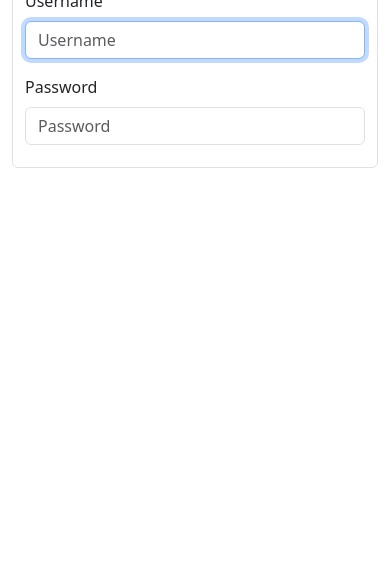
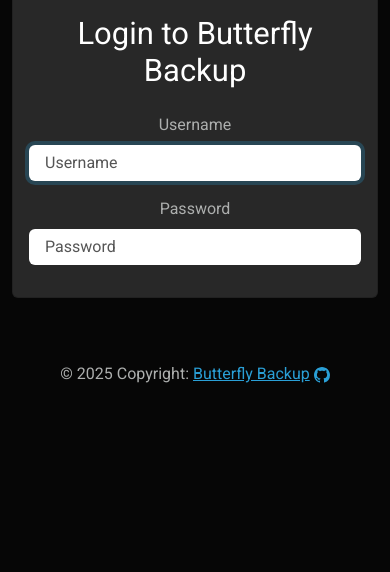
Before and after one commit to MatteoGuadrini/butterfly-backup-web, a Django app: page /accounts/login/ in a window 390 px wide. Shown: the part 272-844 px from the top of the page. Run offline with Django 4.2, Linux system fonts and the light colour scheme; parts of the project's set-up code (start-up, migrations or seed data) failed here and were passed over; some libraries are stand-ins or nearby versions.

Commit message:
chore: add cyborg theme

```diff
--- /dev/null
+++ b/butterfly_backup_web/templates/base.html
@@ -0,0 +1,220 @@
+<!DOCTYPE html>
+<html lang="en" data-bs-theme="light">
+
+{% load bootstrap5 %}
+
+<head>
+  <meta charset="UTF-8">
+  <meta name="viewport" content="width=device-width, initial-scale=1.0">
+  <title>{% block title %}Butterfly Backup{% endblock %}</title>
+
+  <!-- Bootswatch Themes (CDN) -->
+  <link rel="stylesheet" id="theme-link" href="https://cdn.jsdelivr.net/npm/bootswatch@5.3.3/dist/cyborg/bootstrap.min.css">
+
+  <!-- DataTables Bootstrap5 CSS -->
+  <link href="https://cdn.datatables.net/2.3.2/css/dataTables.bootstrap5.css" rel="stylesheet">
+
+  <!-- jQuery -->
+  <script src="https://code.jquery.com/jquery-3.7.1.js"></script>
+
+  <!-- DataTables JS -->
+  <script src="https://cdn.datatables.net/v/dt/dt-2.3.2/datatables.js"></script>
+  <script src="https://cdn.datatables.net/2.3.2/js/dataTables.bootstrap5.js"></script>
+
+  <!-- Custom Theme Styles -->
+  <style>
+    :root {
+      --transition-time: 0.3s;
+    }
+
+    html {
+      transition: background-color var(--transition-time), color var(--transition-time);
+    }
+
+    @media (prefers-color-scheme: dark) {
+      html[data-bs-theme="auto"] {
+        color-scheme: dark;
+      }
+    }
+
+    @media (prefers-color-scheme: light) {
+      html[data-bs-theme="auto"] {
+        color-scheme: light;
+      }
+    }
+
+    body {
+      transition: background-color var(--transition-time), color var(--transition-time);
+    }
+
+    .theme-toggle-btn {
+      background: none;
+      border: none;
+      cursor: pointer;
+      font-size: 1.2rem;
+      color: inherit;
+      padding: 0.5rem;
+      transition: transform 0.3s;
+    }
+
+    .theme-toggle-btn:hover {
+      transform: rotate(20deg);
+    }
+
+    .navbar {
+      transition: background-color var(--transition-time), color var(--transition-time);
+    }
+
+    .navbar-brand, .nav-link, .navbar-brand:hover, .nav-link:hover {
+      color: #ffffff !important;
+    }
+
+    .nav-link.active {
+      color: #00d4ff !important;
+    }
+
+    .color-main-link {
+      color: #ffffff !important;
+      text-decoration: none;
+      font-weight: 500;
+    }
+
+    .color-main-link:hover {
+      color: #ffffff !important;
+      text-decoration: underline;
+    }
+
+    .table-info {
+      background-color: #00d4ff !important;
+      color: #000000 !important;
+    }
+
+    .table-info a {
+      color: #ffffff !important;
+    }
+  </style>
+</head>
+
+<body>
+  <nav class="navbar navbar-expand-lg">
+    <div class="container-fluid">
+      <img src="https://butterfly-backup.readthedocs.io/en/latest/_static/bb_logo.svg" alt="" width="50" class="d-inline-block align-text-top">
+      <a class="navbar-brand" href="/">Butterfly Backup</a>
+      <button class="navbar-toggler" type="button" data-bs-toggle="collapse" data-bs-target="#navbarSupportedContent" aria-controls="navbarSupportedContent" aria-expanded="false" aria-label="Toggle navigation">
+        <span class="navbar-toggler-icon"></span>
+      </button>
+      <div class="collapse navbar-collapse" id="navbarSupportedContent">
+        <ul class="navbar-nav me-auto mb-2 mb-lg-0">
+          <li class="nav-item">
+            <a class="nav-link" href="/">Catalog</a>
+          </li>
+          <li class="nav-item">
+            <a class="nav-link" href="/backup">Backup</a>
+          </li>
+          <li class="nav-item">
+            <a class="nav-link" href="/restore">Restore</a>
+          </li>
+          <li class="nav-item dropdown">
+            <a class="nav-link dropdown-toggle" href="#" role="button" data-bs-toggle="dropdown" aria-expanded="false">
+              Other
+            </a>
+            <ul class="dropdown-menu">
+              <li><a class="dropdown-item" href="/export">Export</a></li>
+              <li><a class="dropdown-item" href="/archive">Archive</a></li>
+            </ul>
+          </li>
+        </ul>
+        <div class="d-flex align-items-center gap-2">
+          <button class="theme-toggle-btn" id="theme-toggle" title="Toggle theme">
+            <span id="theme-icon">🌙</span>
+          </button>
+          <ul class="nav navbar-nav">
+            <li class="nav-item"><a class="nav-link" href="{% url 'logout' %}">Logout</a></li>
+          </ul>
+        </div>
+      </div>
+    </div>
+  </nav>
+
+  {% bootstrap_messages %}
+
+  <main>
+    {% block content %}{% endblock %}
+  </main>
+
+  <!-- Footer -->
+  <footer class="text-center text-lg-start mt-5">
+    <div class="text-center p-3">
+      © 2025 Copyright:
+      <a href="https://matteoguadrini.github.io/Butterfly-Backup">Butterfly Backup</a>
+      <a href="https://github.com/MatteoGuadrini/Butterfly-Backup">
+        <svg xmlns="http://www.w3.org/2000/svg" width="16" height="16" fill="currentColor" class="bi bi-github" viewBox="0 0 16 16">
+          <path d="M8 0C3.58 0 0 3.58 0 8c0 3.54 2.29 6.53 5.47 7.59.4.07.55-.17.55-.38 0-.19-.01-.82-.01-1.49-2.01.37-2.53-.49-2.69-.94-.09-.23-.48-.94-.82-1.13-.28-.15-.68-.52-.01-.53.63-.01 1.08.58 1.23.82.72 1.21 1.87.87 2.33.66.07-.52.28-.87.51-1.07-1.78-.2-3.64-.89-3.64-3.95 0-.87.31-1.59.82-2.15-.08-.2-.36-1.02.08-2.12 0 0 .67-.21 2.2.82.64-.18 1.32-.27 2-.27s1.36.09 2 .27c1.53-1.04 2.2-.82 2.2-.82.44 1.1.16 1.92.08 2.12.51.56.82 1.27.82 2.15 0 3.07-1.87 3.75-3.65 3.95.29.25.54.73.54 1.48 0 1.07-.01 1.93-.01 2.2 0 .21.15.46.55.38A8.01 8.01 0 0 0 16 8c0-4.42-3.58-8-8-8"/>
+        </svg>
+      </a>
+    </div>
+  </footer>
+
+  <!-- Bootstrap JS (from django-bootstrap5) -->
+  {% bootstrap_javascript %}
+
+  <!-- Theme Switcher Script -->
+  <script>
+    const htmlElement = document.documentElement;
+    const themeLink = document.getElementById('theme-link');
+    const themeToggle = document.getElementById('theme-toggle');
+    const themeIcon = document.getElementById('theme-icon');
+
+    const LIGHT_THEME_URL = 'https://cdn.jsdelivr.net/npm/bootswatch@5.3.3/dist/cyborg/bootstrap.min.css';
+    const DARK_THEME_URL = 'https://cdn.jsdelivr.net/npm/bootswatch@5.3.3/dist/cyborg/bootstrap.min.css';
+    const THEME_STORAGE_KEY = 'butterfly-backup-theme';
+
+    // Initialize theme from localStorage or default to light (Cyborg)
+    function initializeTheme() {
+      let savedTheme = localStorage.getItem(THEME_STORAGE_KEY);
+
+      if (!savedTheme) {
+        // Default to light theme (Cyborg)
+        savedTheme = 'light';
+      }
+
+      setTheme(savedTheme);
+    }
+
+    // Set theme
+    function setTheme(theme) {
+      const isDark = theme === 'dark';
+
+      // Update HTML data attribute
+      htmlElement.setAttribute('data-bs-theme', isDark ? 'dark' : 'light');
+
+      // Update CSS link
+      themeLink.href = isDark ? DARK_THEME_URL : LIGHT_THEME_URL;
+
+      // Update icon
+      themeIcon.textContent = isDark ? '☀️' : '🌙';
+
+      // Save preference
+      localStorage.setItem(THEME_STORAGE_KEY, theme);
+    }
+
+    // Toggle theme
+    themeToggle.addEventListener('click', function() {
+      const currentTheme = htmlElement.getAttribute('data-bs-theme');
+      const newTheme = currentTheme === 'dark' ? 'light' : 'dark';
+      setTheme(newTheme);
+    });
+
+    // Listen for system theme changes
+    window.matchMedia('(prefers-color-scheme: dark)').addEventListener('change', (e) => {
+      if (!localStorage.getItem(THEME_STORAGE_KEY)) {
+        setTheme(e.matches ? 'dark' : 'light');
+      }
+    });
+
+    // Initialize on page load
+    initializeTheme();
+  </script>
+</body>
+
+</html>
--- a/butterfly_backup_web/templates/details.html
+++ b/butterfly_backup_web/templates/details.html
@@ -1,4 +1,6 @@
-{% include "menu.html" %}
+{% extends "base.html" %}
+
+{% block content %}
 <div class="w-90 p-3" >
     {{ value|linebreaks }}
 
@@ -29,3 +31,5 @@
     Back
     </a>
 </div>
+
+{% endblock %}
--- a/butterfly_backup_web/templates/footer.html
+++ b/butterfly_backup_web/templates/footer.html
@@ -2,7 +2,7 @@
         <footer class="bg-body-tertiary text-center text-lg-start">
             <!-- Copyright -->
             <div class="text-center p-3">
-                © 2025 Copyright:
+                © 2026 Copyright:
                 <a class="text-body" href="https://matteoguadrini.github.io/Butterfly-Backup">Butterfly Backup</a>
                 <a class="text-body" href="https://github.com/MatteoGuadrini/Butterfly-Backup">
                 <svg xmlns="http://www.w3.org/2000/svg" width="16" height="16" fill="currentColor" class="bi bi-github" viewBox="0 0 16 16">
--- a/butterfly_backup_web/templates/logs.html
+++ b/butterfly_backup_web/templates/logs.html
@@ -1,5 +1,6 @@
-{% include "menu.html" %}
+{% extends "base.html" %}
 
+{% block content %}
 <div class="w-90 p-3" >
     {% if no_log %}
         {{ no_log }}
@@ -124,3 +125,5 @@
         </div>
     {% endif %}
 </div>
+
+{% endblock %}
--- a/butterfly_backup_web/templates/registration/login.html
+++ b/butterfly_backup_web/templates/registration/login.html
@@ -1,28 +1,23 @@
+{% extends "base.html" %}
 {% load bootstrap5 %}
-{% bootstrap_css %}
-{% bootstrap_javascript %}
-<div class="container">
-  <div class="row">
-    <h2 align="center">Login to Butterfly Backup</h2>
-    {{ value|linebreaks }}
-    <img src="https://butterfly-backup.readthedocs.io/en/latest/_static/bb_logo.svg" alt="Butterfly Backup" width="200" height="200"/>
-    <br>
-    {% bootstrap_messages %}
-    <br>
-  </div>
-  <div class="row">
-    <div class="col-md">
-    </div>
-    {% block content %}
-    <div class="col-md">
-      <form method="post" class="form-control">
-        {% csrf_token %}
-        {% bootstrap_form form field_class="col-md" %}
-        {% buttons submit='Log-in' reset="Cancel" %}{% endbuttons %}
-      </form>
-      {% endblock %}
-    </div>
-    <div class="col-md">
+
+{% block content %}
+<div class="container mt-5">
+  <div class="row justify-content-center">
+    <div class="col-md-6">
+      <div class="card">
+        <div class="card-body text-center">
+          <img src="https://butterfly-backup.readthedocs.io/en/latest/_static/bb_logo.svg" alt="Butterfly Backup" width="150" height="150" class="mb-3"/>
+          <h2 class="card-title mb-4">Login to Butterfly Backup</h2>
+
+          <form method="post">
+            {% csrf_token %}
+            {% bootstrap_form form field_class="col-12" %}
+            {% buttons submit='Log In' reset="Cancel" %}{% endbuttons %}
+          </form>
+        </div>
+      </div>
     </div>
   </div>
 </div>
+{% endblock %}
```
Also changed, not shown: butterfly_backup_web/templates/archive.html (+5 -6 lines), butterfly_backup_web/templates/backup.html (+5 -6 lines), butterfly_backup_web/templates/export.html (+10 -12 lines), butterfly_backup_web/templates/home.html (+2 -5 lines), butterfly_backup_web/templates/restore.html (+10 -12 lines).
